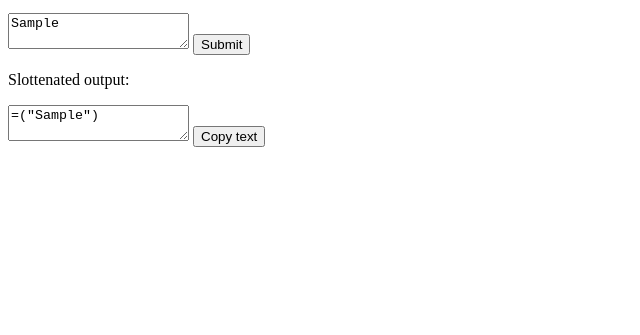
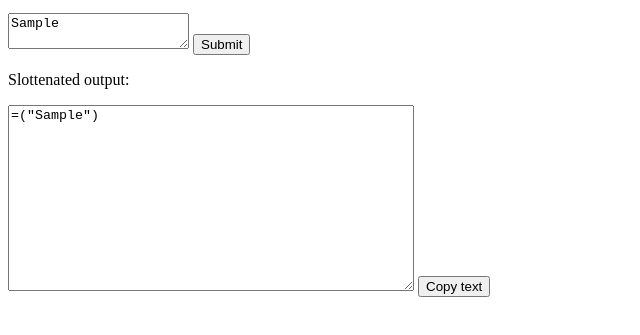
Before and after one commit to cack1e/word-length-count, a plain HTML site: page index.html in a window 1280 px wide. Both pictures are taken after typing "Sample" into the empty fields and a click on the input "Submit". Shown: the part 101-436 px from the top of the page, without its empty margins (0-640 px from the left). Drawn offline with Linux system fonts and the light colour scheme.

Commit message:
increase output textarea dimensions

```diff
--- a/style.css
+++ b/style.css
@@ -1,3 +1,9 @@
 #result{
     visibility: hidden;
+    width:100%;
 }
+#result-p{
+    width: 100%;
+    max-width: 400px;
+    height: 180px;
+}
```
